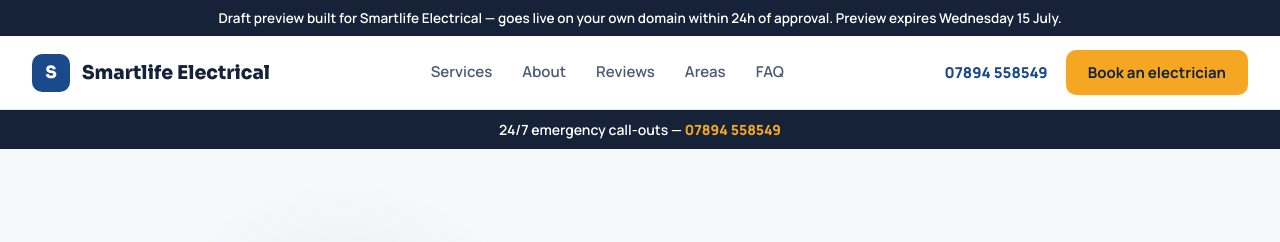
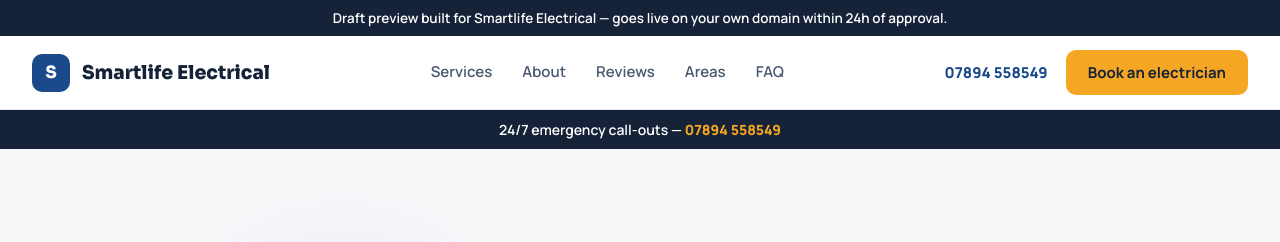
Before and after one commit to East-designs/preview-smartlife-electrical, a plain HTML site: page index.html in a window 1280 px wide. Shown: the top 242 px of the page. Drawn offline with nearby package versions, Linux system fonts and the light colour scheme; no server answers.

Commit message:
Banner: remove build-time expiry date (stamped at outreach time instead)

```diff
--- a/index.html
+++ b/index.html
@@ -61,7 +61,7 @@
 </helmet>
 
 <div ref="{{ rootRef }}" data-ph-hide="{{ phHide }}" data-anim="{{ animOn }}" style="background:#F7F8FA; color:#152238; font-family:'Manrope',sans-serif; -webkit-font-smoothing:antialiased;">
-<div style="position:sticky; top:0; z-index:60; background:#152238; color:#fff; text-align:center; padding:9px 16px; font-family:'Manrope',sans-serif; font-size:13.5px; font-weight:600;">Draft preview built for Smartlife Electrical — goes live on your own domain within 24h of approval. Preview expires Wednesday 15 July.</div>
+<div style="position:sticky; top:0; z-index:60; background:#152238; color:#fff; text-align:center; padding:9px 16px; font-family:'Manrope',sans-serif; font-size:13.5px; font-weight:600;">Draft preview built for Smartlife Electrical — goes live on your own domain within 24h of approval.</div>
 
 
   <!-- ================= NAV ================= -->
```
